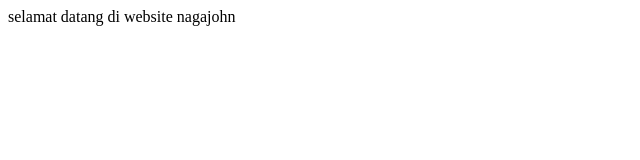
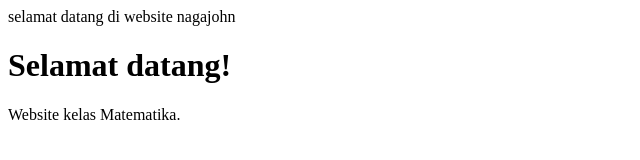
Before and after one commit to nagajohn7-sinaga/belajar, a plain HTML site: page index.html in a window 1280 px wide. Shown: the whole page, without its empty margins (0-640 px from the left). Drawn offline with Linux system fonts and the light colour scheme.

Commit message:
Update index.html

```diff
--- a/index.html
+++ b/index.html
@@ -1 +1,13 @@
 selamat datang di website nagajohn
+<!doctype html>
+<html lang="id">
+<head>
+  <meta charset="utf-8">
+  <meta name="viewport" content="width=device-width, initial-scale=1">
+  <title>Kelas Bu Sari</title>
+</head>
+<body>
+  <h1>Selamat datang!</h1>
+  <p>Website kelas Matematika.</p>
+</body>
+</html>
```
